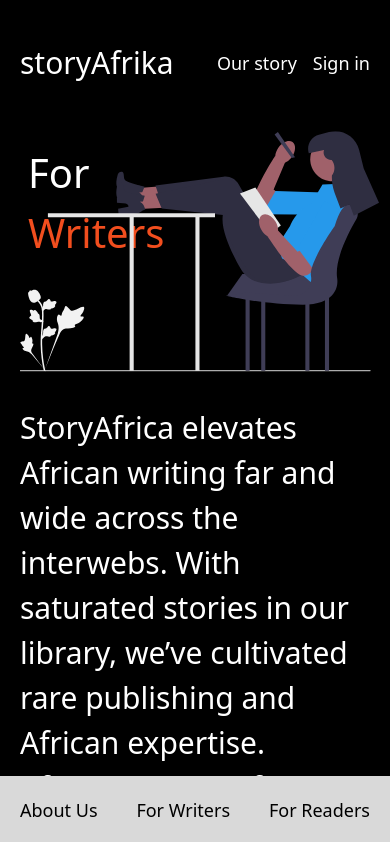
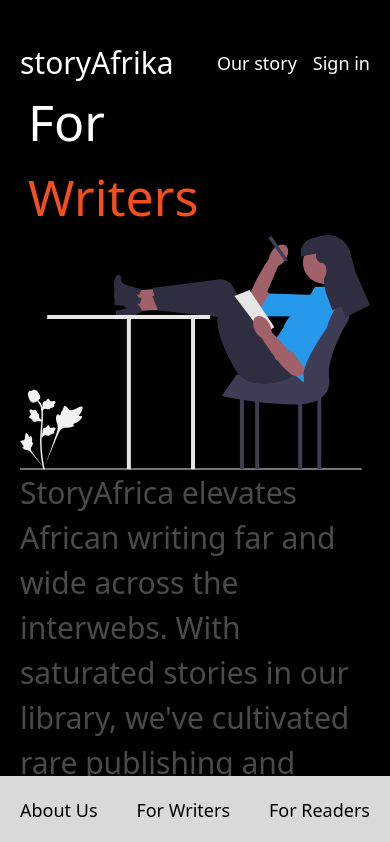
Before and after one commit to davidddeveloper/storyafrika-landing-page, a React (Create React App) app: page /for-writers in a window 390 px wide. Shown: the top 842 px of the page. Built offline with nearby package versions, Linux system fonts and the light colour scheme.

Commit message:
made it a bit responsive

```diff
--- a/src/screens/ForWriters.jsx
+++ b/src/screens/ForWriters.jsx
@@ -2,6 +2,7 @@
 import { Link } from "react-router-dom";
 import { useEffect } from "react"
 import { useTheme } from "../theme"
+import KnowUsLink from '../components/KnowUsLink';
 
 export default function ForWriters() {
       const {theme, setTheme} = useTheme()
@@ -10,28 +11,25 @@
     })
     return (
         <section className='container mx-auto px-5 pb-20 md:flex md:flex-col md:items-center md:mx-auto'>
-            <header className='mt-[3%] h-[45vh] md:px-auto'>
-                <h1 className="absolute md:left-[25%] md:top-[-10px] top-[17%] text-[40px] md:text-[80px] w-[40%] md:w-[20%] pl-2 md:order-1 md:mt-[12%]">
+            <header className='relative container mx-auto mt-[90px] md:px-auto md:flex md:justify-center md:items-center'>
+                <h1 className="text-[50px] md:self-start md:left-[25%] md:top-[-10px] top-[17%] md:text-[80px] w-[40%] md:w-[20%] pl-2 md:order-1">
                     For <span className="text-red">Writers</span>
                 </h1>
                 <img
-                    className='absolute  md:pr-10 md:top-[-50px] md:right-[15%] righgt-0 h-[311px] md:h-[406px] w-[92%] md:w-[900px] md:mt-[12%] animate-woman-writing md:order-2'
+                    className=' animate-woman-writing md:order-2'
                     src={WomanWritingSvg}
                     alt="Illustration of a woman writing"
                 />
             </header>
-            <main className="md:w-[70%] mt-[-20%] md:mt-[4%]">
-                <p className="text-[30px] md:text-[35px] text-white">
-                    StoryAfrica elevates African writing far and wide across the interwebs. With saturated stories in our library, we’ve cultivated rare publishing and African expertise.
+            <main className="container mx-auto mt-[40px]">
+                <p className="text-[30px] text-lightgray">
+                    StoryAfrica elevates African writing far and wide across the interwebs. With saturated stories in our library, we've cultivated rare publishing and African expertise.
                 </p>
-                <p className="text-[30px] md:text-[35px] text-white md:mt-7 md:w-[97%]">
+                <p className="text-[30px] text-lightgray md:mt-7 md:w-[97%]">
                     African writers of all genres, writers from all African industries are welcome here. To the contributing writer, we pledge quality story distribution, African editorial expertise, and community growth.
                 </p>
 
-                <Link to="/about-us" smooth={true} duration={500}>
-                    <p  className="hidden md:block md:absolute bottom-[-2%] right-[12.5%] h-[22px] w-[82px] cursor-pointer text-white"> Know us ?
-                   </p>
-                </Link>
+                <KnowUsLink color='white'/>
 
             </main>
 
```
